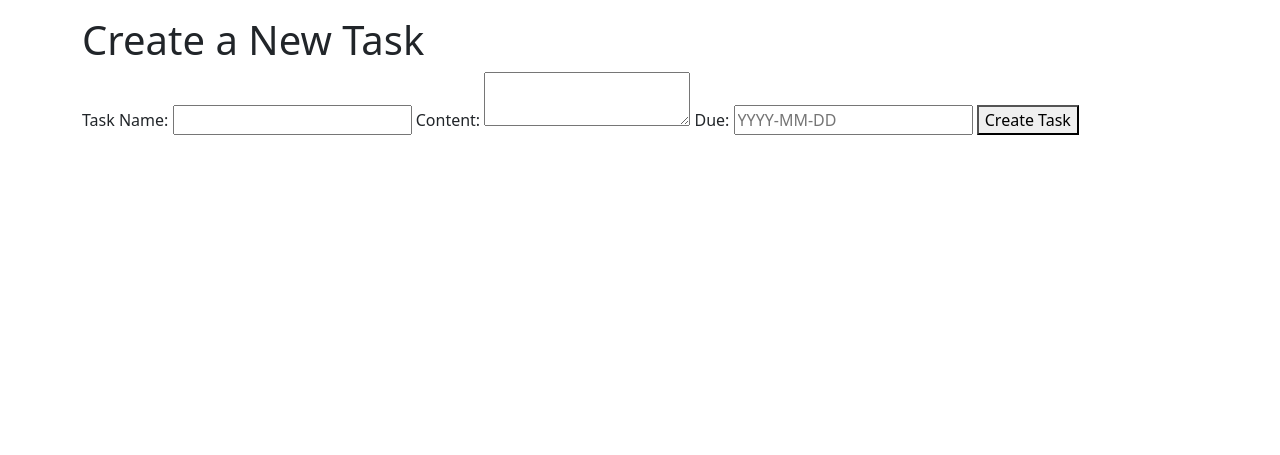
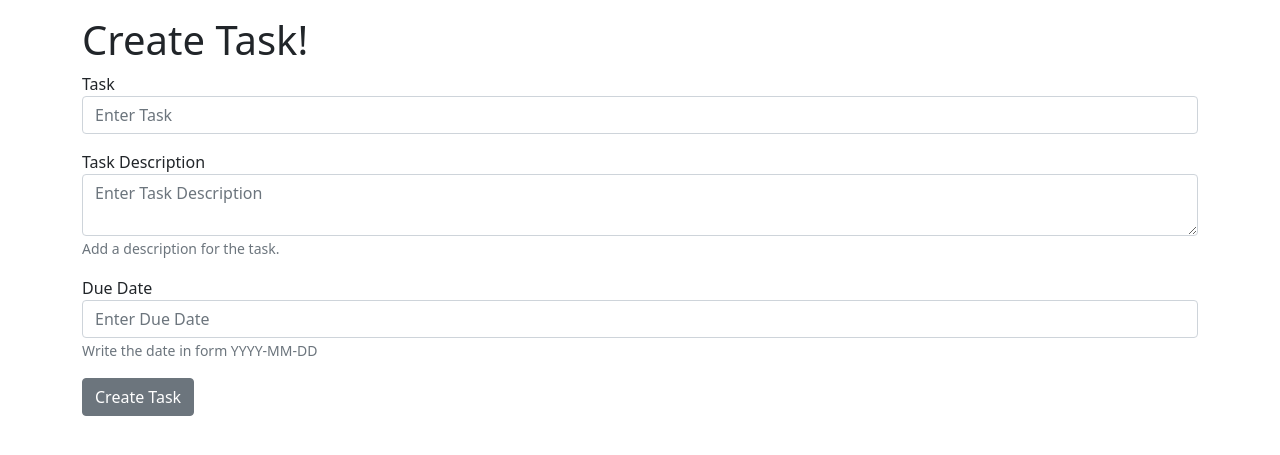
Before and after one commit to sun122112/Rhinoceros, a Django app: template tasks/templates/create_task.html in a window 1280 px wide. Shown: the part 56-511 px from the top of the page. Run offline with Django 3.2, Linux system fonts and the light colour scheme; the template is opened without the code that fills it, so the values that code supplies are empty; some libraries are stand-ins or nearby versions.

Commit message:
Refactor dashboard interface, add admin interface for Tasks.

```diff
--- a/tasks/models.py
+++ b/tasks/models.py
@@ -2,6 +2,8 @@ from django.core.validators import RegexValidator
 from django.contrib.auth.models import AbstractUser
 from django.db import models
 from libgravatar import Gravatar
+from datetime import timedelta
+from django.utils import timezone
 
 class User(AbstractUser):
     """Model used for user authentication, and team member related information."""
@@ -49,3 +51,4 @@ class Task(models.Model):
     task_name = models.CharField(max_length=32)
     content = models.CharField(max_length=200)
     due = models.DateTimeField(default=default_due)
+    #order = models.IntegerField()
--- a/tasks/templates/create_task.html
+++ b/tasks/templates/create_task.html
@@ -1,28 +1,39 @@
 {% extends 'base_content.html' %}
 {% block content %}
-<div class="container">
-  <div class="row">
-    <div class="col-12">
-      <h1>Create a New Task</h1>
+
+
+<div class = "container ">
+    <div class = "row">
+        <div class = "col-12">
+            <h1>Create Task!</h1>
+
+            <form method="post" action="{% url 'create_task' %}">
+                {% csrf_token %}
+                <!--{% include 'partials/bootstrap_form.html' with form=form%}-->
+
+                <div class="form-group mb-3">
+                    <label for="task_name">Task</label>
+                    <input type="text" class="form-control" id="task_name" name="task_name" placeholder="Enter Task" required>
+                </div>
+
+                <div class="form-group mb-3">
+                    <label for="task_description">Task Description</label>
+                    <textarea class="form-control" id="task_description" rows="2" name="task_description" placeholder="Enter Task Description" ></textarea>
+                    <small id="TaskHelp" class="form-text text-muted">Add a description for the task.</small>
+                </div>
+
+                <div class="form-group mb-3">
+                    <label for="due">Due Date</label>
+                    <input type="text" class="form-control" id="due" name = "due" placeholder="Enter Due Date">
+                    <small id="TaskHelp" class="form-text text-muted">Write the date in form YYYY-MM-DD</small>
+                </div>
+
+
+                <button type="submit" class = "btn btn-secondary ">Create Task</button>
+            </form>
+
+        </div>
     </div>
-  </div>
-  <div class="row">
-    <form method="post" action="{% url 'create_task' %}">
-      {% csrf_token %}
-      <label for="task_name">Task Name:</label>
-      <input type="text" id="task_name" name="task_name" required>
+</div>
 
-      <label for="content">Content:</label>
-      <textarea id="content" name="content" required></textarea>
-
-      <label for="due">Due:</label>
-      <input type="text" id="due" name="due" placeholder="YYYY-MM-DD">
-
-{#      <label for="owner">Owner:</label>#}
-{#      <input type="text" id="owner" name="owner" required>#}
-
-      <button type="submit">Create Task</button>
-    </form>
-  </div>
-</div>
 {% endblock %}
```
Also changed, not shown: tasks/admin.py (+8 -1 lines), tasks/templates/my_tasks.html (+29 -0 lines), tasks/views.py (+15 -6 lines), tasks/migrations/0002_task.py (added).
